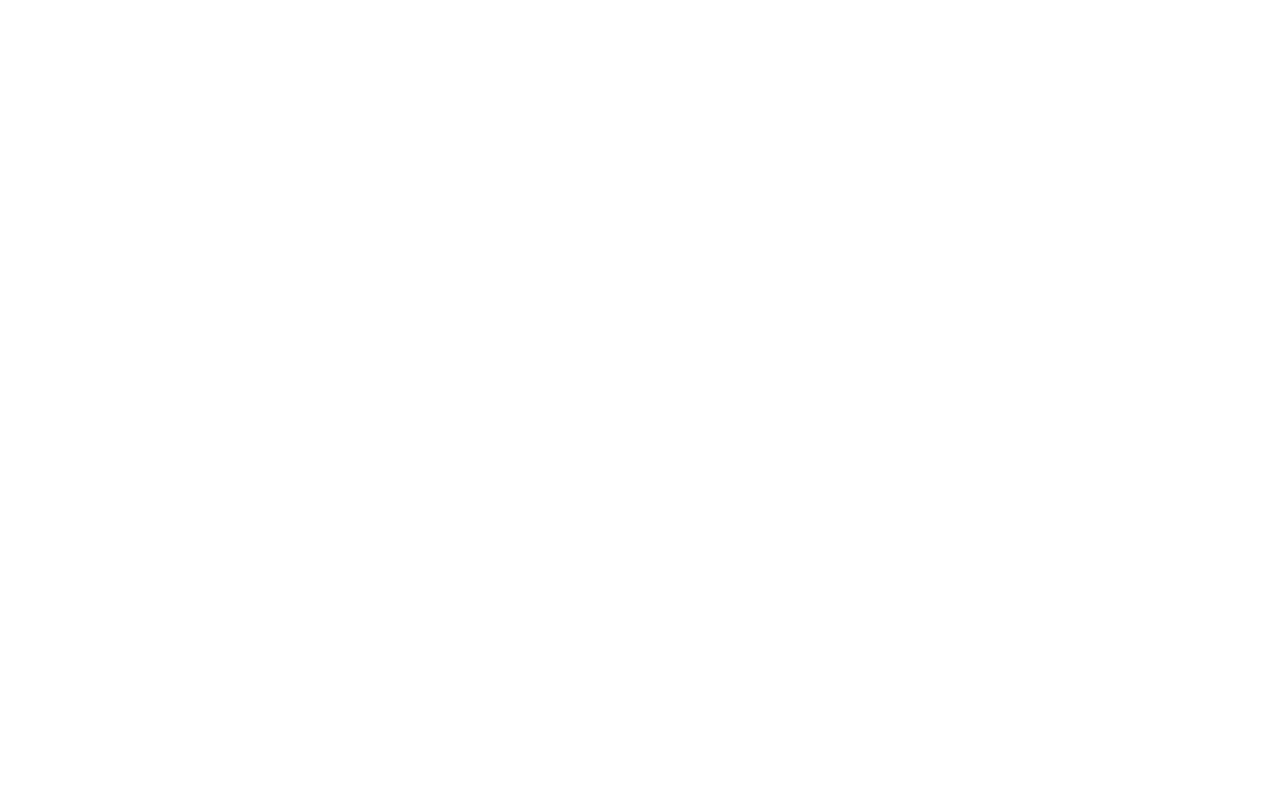
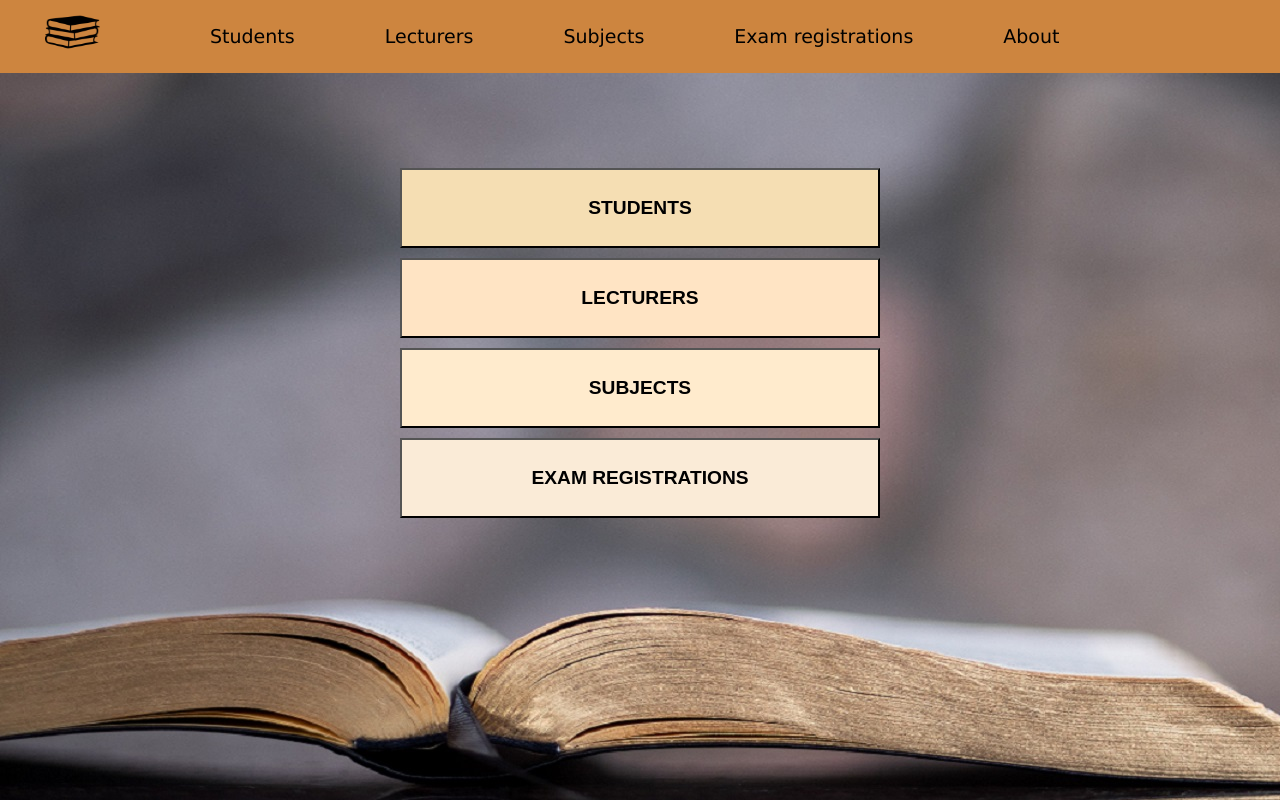
Before and after one commit to ana-furtula/php-domaci, a PHP site: page /home.php in a window 1280 px wide. Before the commit the page is empty. Run offline with PHP 8.4, Linux system fonts and the light colour scheme; some libraries are stand-ins or nearby versions.

Commit message:
home page finished and menu added

```diff
--- /dev/null
+++ b/app.js
@@ -0,0 +1,26 @@
+function includeHTML() {
+    var z, i, elmnt, file, xhttp;
+    /* Petlja kroz kolekciju svih HTML elemenata: */
+    z = document.getElementsByTagName("*");
+    for (i = 0; i < z.length; i++) {
+      elmnt = z[i];
+      /*traženje elementa sa konkretnim atributom:*/
+      file = elmnt.getAttribute("w3-include-html");
+      if (file) {
+        /* Pravljenje HTTP zahtjeva korišćenjem vrijednosti atributa kao naziv fajla */
+        xhttp = new XMLHttpRequest();
+        xhttp.onreadystatechange = function() {
+          if (this.readyState == 4) {
+            if (this.status == 200) {elmnt.innerHTML = this.responseText;}
+            if (this.status == 404) {elmnt.innerHTML = "Page not found.";}
+            /* Uklanjanje atributa i pozivanje ove funkcije još jednom */
+            elmnt.removeAttribute("w3-include-html");
+            includeHTML();
+          }
+        }
+        xhttp.open("GET", file, true);
+        xhttp.send();
+        return;
+      }
+    }
+  }
--- /dev/null
+++ b/css/home.css
@@ -0,0 +1,61 @@
+body {
+    background-image: url("../img/home3.jpg");
+    background-repeat: no-repeat;
+    display: grid;
+    grid-template-columns: 100%;
+    grid-template-rows: auto auto auto auto auto;
+    grid-column-gap: 10px;
+    grid-row-gap: 5px;
+}
+
+#w3 {
+    grid-row: 1/span 1;
+    position: sticky;
+    top: 0;
+    z-index: 10000;
+}
+
+.main-div {
+    padding-top: 7%;
+    padding-left: 400px;
+    padding-right: 400px;
+    display: grid;
+    position: center;
+    grid-template-columns: 100%;
+    grid-template-rows: 80px 80px 80px 80px;
+    grid-gap: 10px;
+}
+
+#btn-students {
+    grid-row: 1/span 1;
+    background-color: #F5DEB3;
+    font-size: larger;
+    font-weight: bold;
+}
+
+#btn-lecturers {
+    grid-row: 2/span 1;
+    background-color: #FFE4C4;
+    font-size: larger;
+    font-weight: bold;
+}
+
+#btn-subjects {
+    grid-row: 3/span 1;
+    background-color: #FFEBCD;
+    font-size: larger;
+    font-weight: bold;
+}
+
+#btn-ers {
+    grid-row: 4/span 1;
+    background-color: #FAEBD7;
+    font-size: larger;
+    font-weight: bold;
+}
+
+button:hover {
+    opacity: 0.8;
+    border: orange;
+    background-color: darkgrey;
+}
--- a/home.php
+++ b/home.php
@@ -1,12 +1,35 @@
 <!DOCTYPE html>
 <html lang="en">
+
 <head>
     <meta charset="UTF-8">
     <meta http-equiv="X-UA-Compatible" content="IE=edge">
     <meta name="viewport" content="width=device-width, initial-scale=1.0">
+    <script src="https://ajax.googleapis.com/ajax/libs/jquery/3.5.1/jquery.min.js"></script>
+    <script src="https://code.jquery.com/ui/1.12.1/jquery-ui.min.js"></script>
+
+    <link rel="stylesheet" type="text/css" href="css/home.css">
+
     <title>Home page</title>
 </head>
+
 <body>
+    <div w3-include-html="menu.html" id="w3"></div>
+    <div class="main-div">
+        <button id="btn-students" value="students">STUDENTS</button>
+        <br>
+        <button id="btn-lecturers" value="lecturers">LECTURERS</button>
+        <br>
+        <button id="btn-subjects" value="subjects">SUBJECTS</button>
+        <br>
+        <button id="btn-ers" value="examRegistrations">EXAM REGISTRATIONS</button>
+    </div>
 
+
+    <script src="app.js"></script>
+    <script>
+        includeHTML();
+    </script>
 </body>
+
 </html>
--- a/index.php
+++ b/index.php
@@ -32,7 +32,7 @@ if (isset($_POST['username']) && isset($_POST['password'])) {
 
 <head>
     <meta charset="UTF-8">
-    <link rel="stylesheet" type="text/css" href="css/style.css">
+    <link rel="stylesheet" type="text/css" href="css/login.css">
     <title>Log in</title>
 
 </head>
--- /dev/null
+++ b/menu.html
@@ -0,0 +1,60 @@
+<div class="menu">
+
+
+    <a href="home.php"><img src="img/logo.png"></a>
+    <a href="holidays.html">Students</a>
+    <a href="customs.html">Lecturers</a>
+    <a href="food.html" <li>Subjects</a>
+    <a href="contact.html">Exam registrations</a>
+    <a href="about.html">About</a>
+
+</div>
+
+
+<style>
+    body {
+        margin: 0;
+        font-family: 'Lucida Sans', 'Lucida Sans Regular', 'Lucida Grande', 'Lucida Sans Unicode', Geneva, Verdana, sans-serif
+    }
+
+    .menu>a>img {
+        vertical-align: top;
+        width: 55px;
+        height: 42px;
+        margin-right: 20px;
+        margin-top: -14px;
+    }
+
+    .menu {
+        position: relative;
+        overflow: hidden;
+        background-color: #CD853F;
+        width: 100%;
+    }
+
+    .menu a {
+        float: left;
+        color: black;
+        text-align: center;
+        padding-left: 45px;
+        padding-right: 45px;
+        padding-bottom: 20px;
+        padding-top: 25px;
+        text-decoration: none;
+        font-size: 19px;
+        font-weight: normal;
+    }
+
+    .menu a:hover {
+        font-weight: bold;
+    }
+
+    @media only screen and (max-width: 400px) {
+        .menu a {
+            padding-left: 10px;
+            padding-right: 10px;
+            padding-top: 15px;
+            padding-bottom: 7px;
+        }
+    }
+</style>
```
Also changed, not shown: css/login.css (renamed from css/style.css), img/home1.jpg (added), img/home2.jpg (added), img/home3.jpg (added), img/logo.png (added), img/students.jpg (added).
